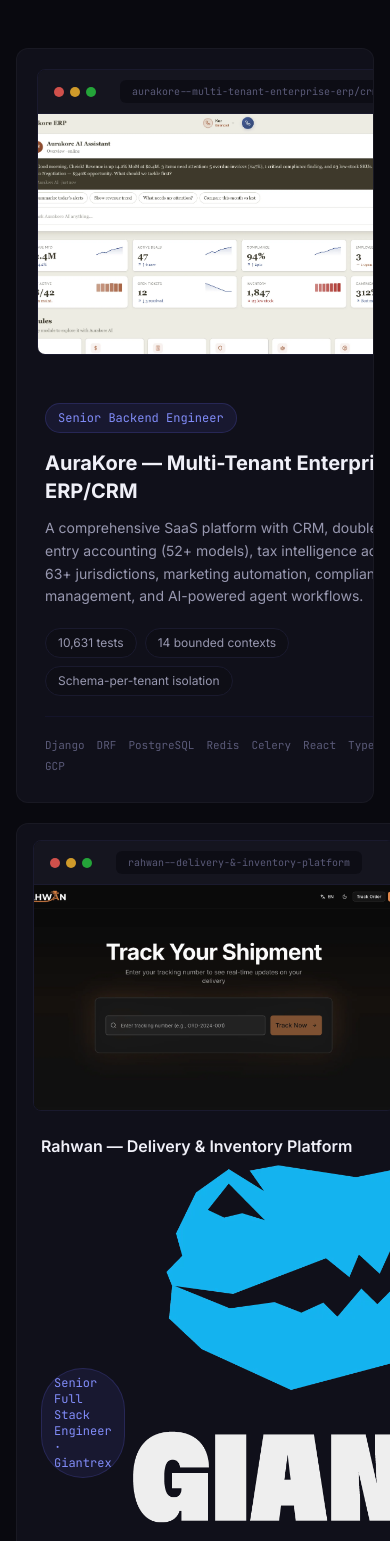
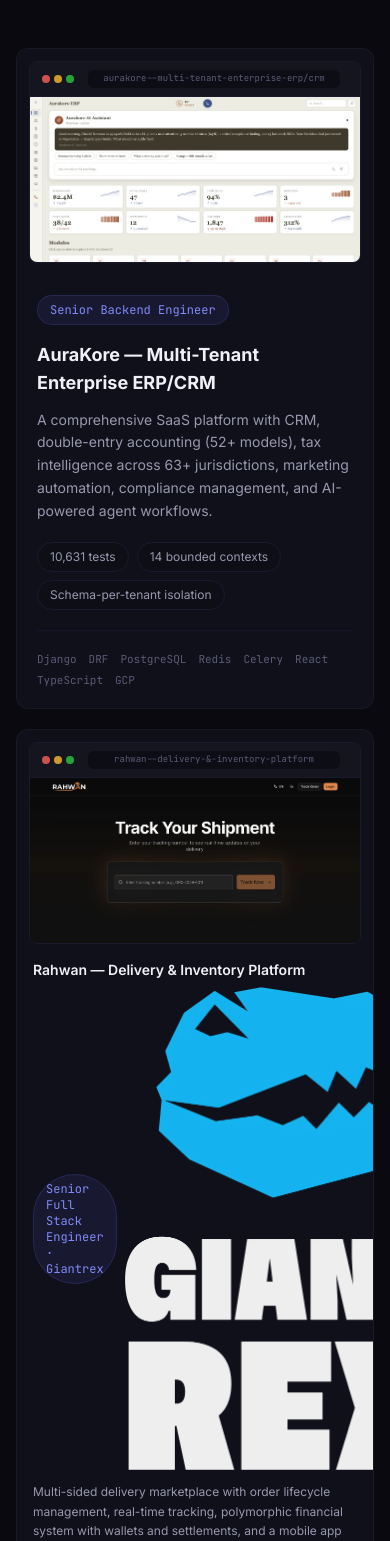
Before and after one commit to derbalajr/new-portfolio, a Next.js app: page / in a window 390 px wide. Shown: the part 1028-2569 px from the top of the page. Built offline with nearby package versions, Linux system fonts and the light colour scheme.

Commit message:
Refactor Projects component for improved layout and responsiveness. Adjusted spacing, font sizes, and element alignment for better visual consistency across different screen sizes.

```diff
--- a/components/Projects.tsx
+++ b/components/Projects.tsx
@@ -9,19 +9,19 @@
 function BrowserMockup({ src, alt, priority = false }: { src: string; alt: string; priority?: boolean }) {
   return (
     <div className="rounded-lg overflow-hidden border border-border bg-bg-secondary">
-      <div className="flex items-center gap-2 px-4 py-2.5 border-b border-border bg-bg-tertiary">
-        <div className="flex gap-1.5">
-          <div className="w-2.5 h-2.5 rounded-full bg-[#ff5f57]/80" />
-          <div className="w-2.5 h-2.5 rounded-full bg-[#febc2e]/80" />
-          <div className="w-2.5 h-2.5 rounded-full bg-[#28c840]/80" />
+      <div className="flex items-center gap-1.5 sm:gap-2 px-3 sm:px-4 py-2 sm:py-2.5 border-b border-border bg-bg-tertiary">
+        <div className="flex gap-1 sm:gap-1.5">
+          <div className="w-2 h-2 sm:w-2.5 sm:h-2.5 rounded-full bg-[#ff5f57]/80" />
+          <div className="w-2 h-2 sm:w-2.5 sm:h-2.5 rounded-full bg-[#febc2e]/80" />
+          <div className="w-2 h-2 sm:w-2.5 sm:h-2.5 rounded-full bg-[#28c840]/80" />
         </div>
-        <div className="flex-1 mx-4">
-          <div className="bg-bg/60 rounded-md px-3 py-1 text-[10px] text-text-tertiary font-mono text-center truncate">
+        <div className="flex-1 mx-2 sm:mx-4">
+          <div className="bg-bg/60 rounded-md px-2 sm:px-3 py-0.5 sm:py-1 text-[9px] sm:text-[10px] text-text-tertiary font-mono text-center truncate">
             {alt.toLowerCase().replace(/\s+/g, "-").replace(/[—]/g, "")}
           </div>
         </div>
       </div>
-      <div className="relative aspect-[16/10]">
+      <div className="relative aspect-[2/1] sm:aspect-[16/10]">
         <Image src={src} alt={alt} fill sizes="(max-width: 768px) 90vw, (max-width: 1024px) 45vw, 500px" className="object-cover object-top" priority={priority} />
       </div>
     </div>
@@ -99,14 +99,14 @@
       >
         <CardSpotlight className="card-hover rounded-xl">
           <div className="grid lg:grid-cols-2 gap-0">
-            <div className="p-7 sm:p-9 flex flex-col justify-center order-2 lg:order-1">
+            <div className="p-5 sm:p-7 lg:p-9 flex flex-col justify-center order-2 lg:order-1">
               <div className="flex items-center gap-2 mb-4">
                 <span className="pill-accent w-fit">{featured.role}</span>
                 {"companyLogo" in featured && featured.companyLogo && (
                   <Image src={featured.companyLogo as string} alt="" width={20} height={20} className="rounded-sm invert" style={{ width: "auto", height: "auto" }} />
                 )}
               </div>
-              <h3 className="text-xl sm:text-2xl font-bold text-text-primary">
+              <h3 className="text-lg sm:text-xl lg:text-2xl font-bold text-text-primary">
                 {featured.title}
               </h3>
               <p className="mt-3 text-sm text-text-secondary leading-relaxed">
@@ -125,7 +125,7 @@
                 ))}
               </div>
             </div>
-            <div className="p-5 order-1 lg:order-2">
+            <div className="p-3 sm:p-5 order-1 lg:order-2">
               {featured.image && (
                 <BrowserMockup src={featured.image} alt={featured.title} priority />
               )}
@@ -146,14 +146,14 @@
           >
             <CardSpotlight className="card-hover rounded-xl h-full flex flex-col">
               {project.image && (
-                <div className="p-4 pb-0">
+                <div className="p-3 sm:p-4 pb-0">
                   <BrowserMockup src={project.image} alt={project.title} />
                 </div>
               )}
 
-              <div className="p-6 flex-1 flex flex-col">
+              <div className="p-4 sm:p-6 flex-1 flex flex-col">
                 <div className="flex items-start justify-between gap-3 mb-2">
-                  <h3 className="text-base font-semibold text-text-primary group-hover:text-white transition-colors leading-snug">
+                  <h3 className="text-sm sm:text-base font-semibold text-text-primary group-hover:text-white transition-colors leading-snug">
                     {project.title}
                   </h3>
                   {"link" in project && project.link && (
@@ -175,7 +175,7 @@
                   )}
                 </div>
 
-                <p className="text-sm text-text-secondary leading-relaxed flex-1">
+                <p className="text-xs sm:text-sm text-text-secondary leading-relaxed flex-1">
                   {project.description}
                 </p>
 
```
